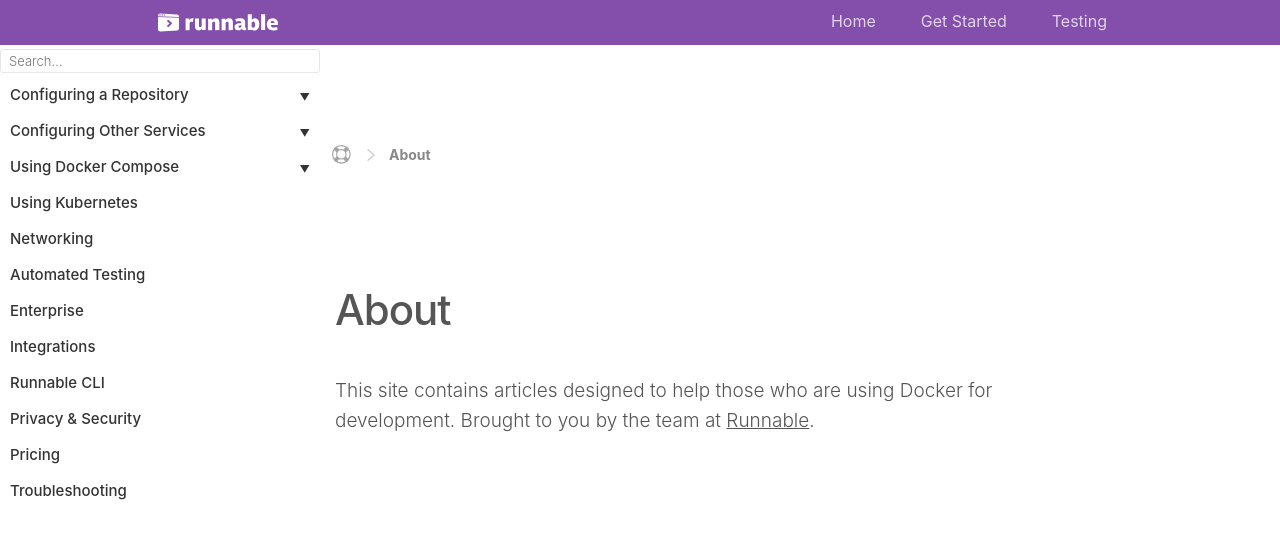
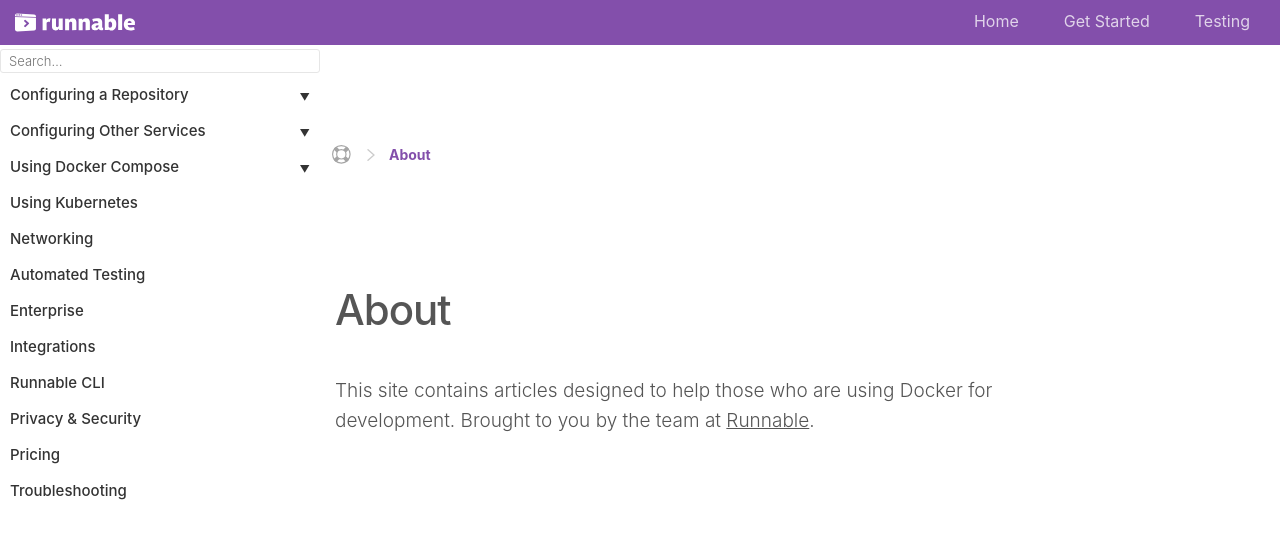
Before and after one commit to Runnable/docs, a Jekyll site: the page built from about.md, in a window 1280 px wide. Shown: the top 539 px of the page. Built offline with Jekyll 4.4.1, drawn with Linux system fonts in a browser that asks for light colours; comment, search, counter and statistics services are not loaded.

Commit message:
coloring last breadcrumb link to show activeness

```diff
--- a/_sass/components/breadcrumbs.scss
+++ b/_sass/components/breadcrumbs.scss
@@ -21,6 +21,10 @@
     &.text-overflow {
       flex: 0 1 auto;
     }
+
+    &:last-of-type {
+      color: $purple-light;
+    }
   }
 
   .icons-life-preserver {
@@ -28,7 +32,6 @@
     height: 21px;
     opacity: .75;
     width: 21px;
-
     &:hover,
     &:active {
       opacity: 1;
--- a/_sass/documentation/layout.scss
+++ b/_sass/documentation/layout.scss
@@ -7,7 +7,7 @@
 
   .grid-container {
     padding: 0 15px;
-    max-width: 994px;
+
   }
 
   nav {
--- a/_sass/landing/landing.scss
+++ b/_sass/landing/landing.scss
@@ -5,6 +5,7 @@
 
   @include media(xs) {
     > .grid-container {
+      margin: 0 auto;
       padding: 0 30px;
     }
   }
```
